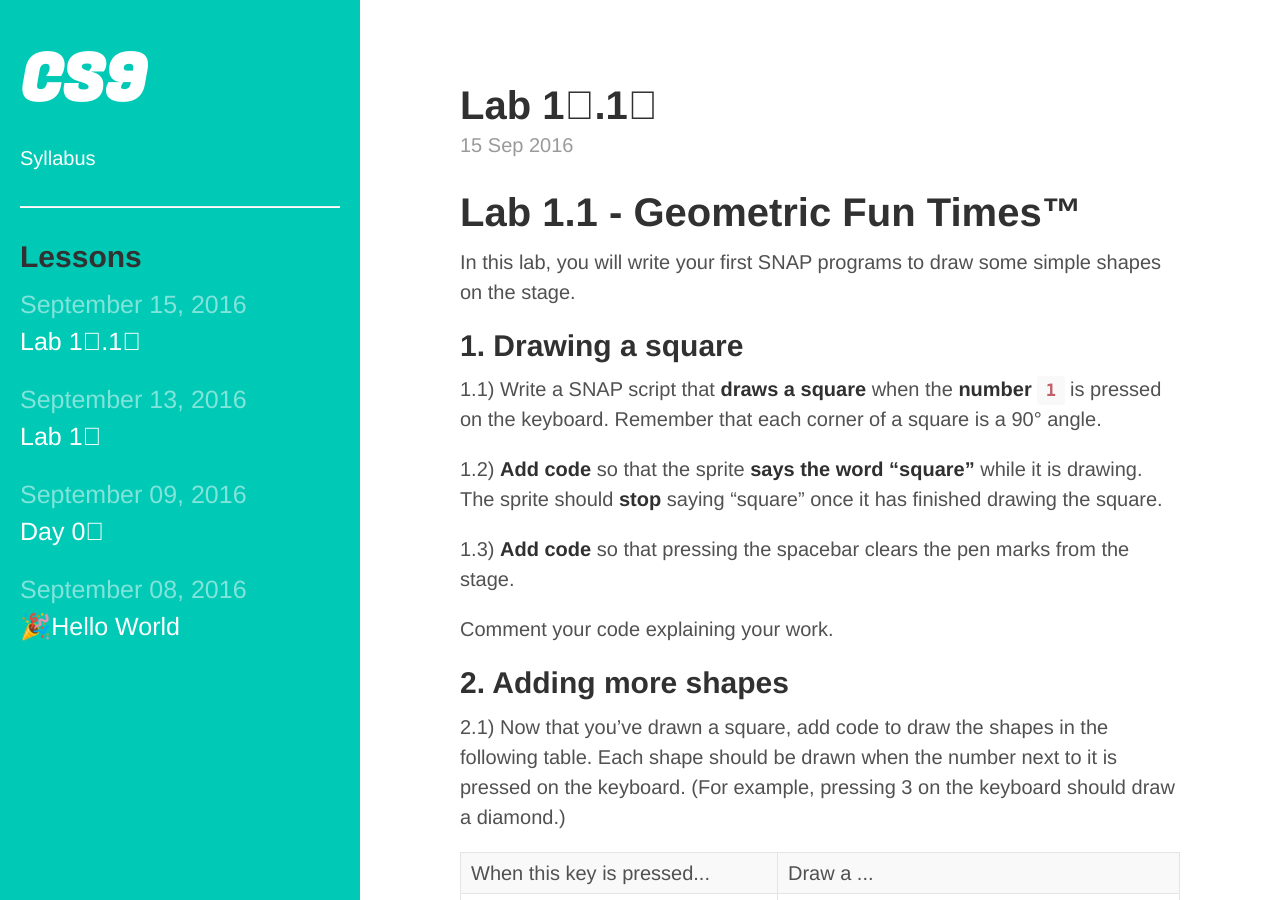
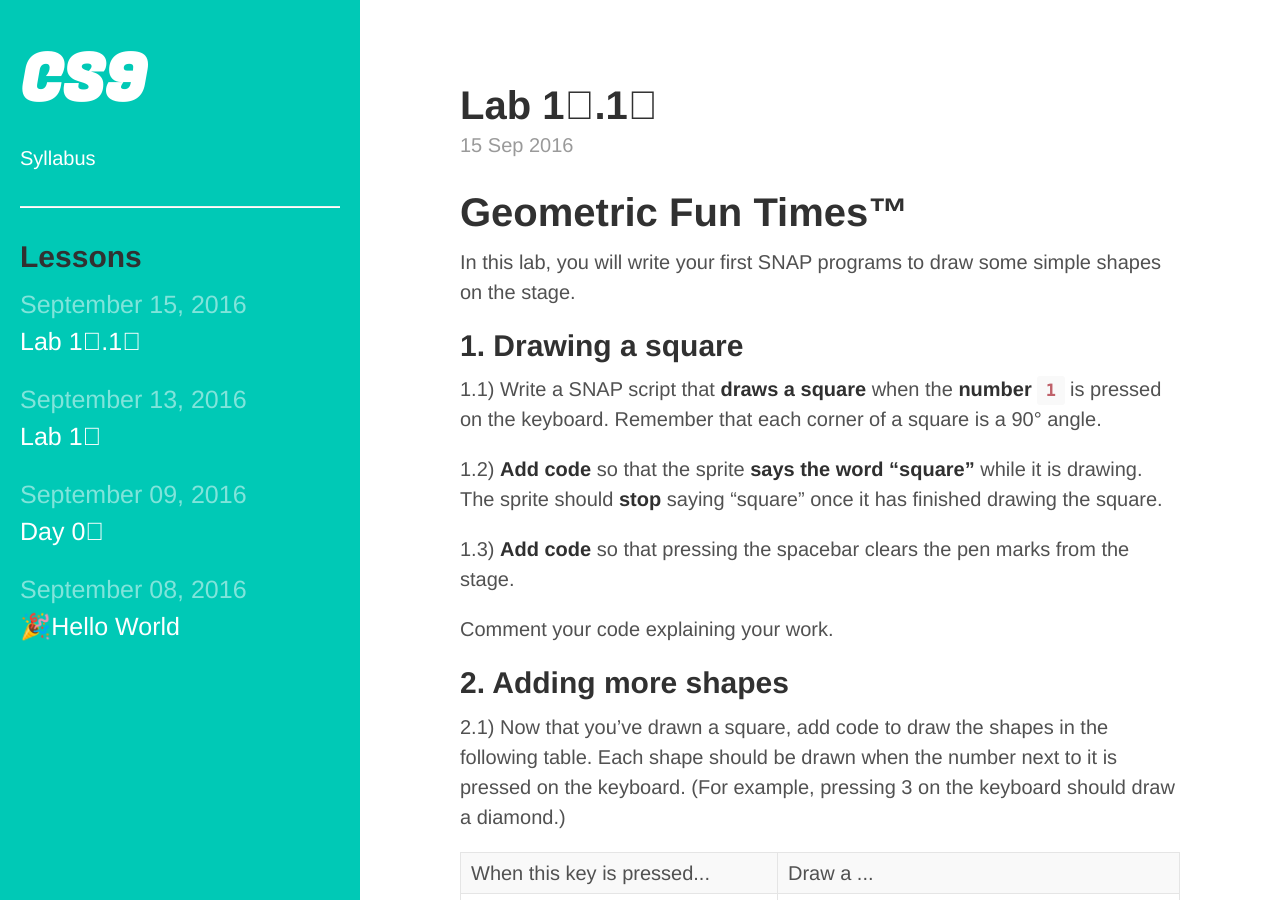
Before and after one commit to bensk/CS9, a Jekyll site: the page built from _posts/2016/2016-09-15-lab-1⃣-1⃣.md, in a window 1280 px wide and 900 px high. Built offline with Jekyll 4.4.1, drawn with Linux system fonts in a browser that asks for light colours; some web fonts are replaced; a style sheet for code colours, icons or effects is not loaded.

Commit message:
:fireworks: fixed title

```diff
--- a/_posts/2016/2016-09-15-lab-1⃣-1⃣.md
+++ b/_posts/2016/2016-09-15-lab-1⃣-1⃣.md
@@ -4,7 +4,7 @@ title: "Lab 1⃣.1⃣"
 date: "2016-09-15 07:32"
 ---
 
-# Lab 1.1 - Geometric Fun Times™
+# Geometric Fun Times™
 
 In this lab, you will write your first SNAP programs to draw some simple shapes on the stage.
 
```
